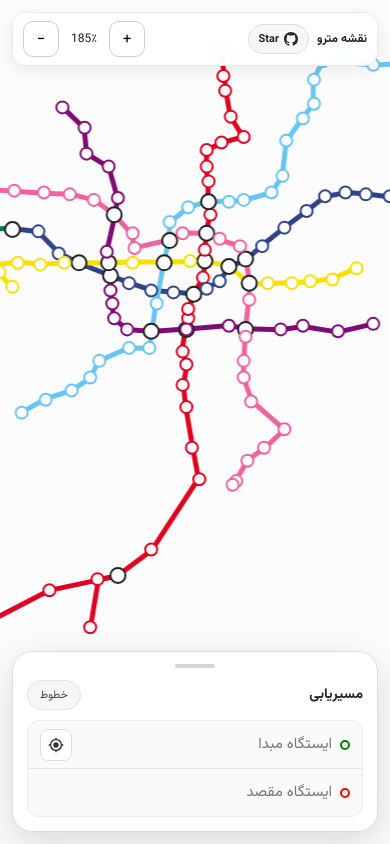
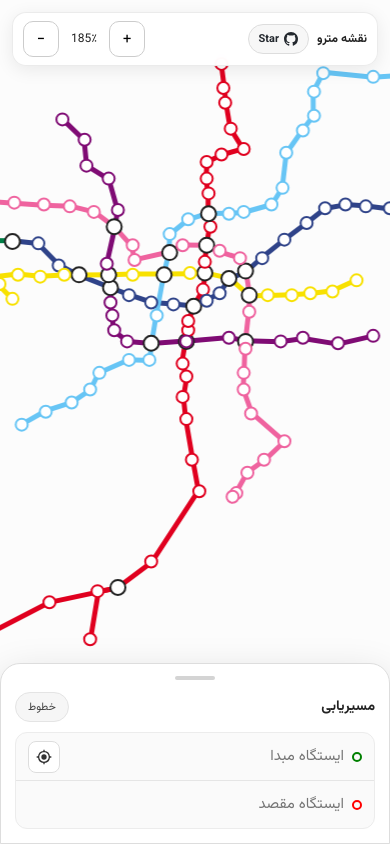
Before and after one commit to amirabbas-gh/tehran-metro, a React (Vite) app: page / in a window 390 px wide. Built offline with nearby package versions, Linux system fonts and the light colour scheme.

Commit message:
Update mobile viewport handling in App.jsx and refine styles in style.css for improved layout and usability. Adjust MOBILE_PAN_OFFSET_Y for better map positioning on mobile devices, and enhance CSS properties to ensure consistent height and padding across various elements.

```diff
--- a/src/App.jsx
+++ b/src/App.jsx
@@ -15,7 +15,8 @@ const MOBILE_MAX_WIDTH = 899;
 const TEHRAN_CENTER = { longitude: 51.421, latitude: 35.701 };
 // Positive Y shifts the initial view down so the map sits a bit higher.
 const DEFAULT_PAN_OFFSET_Y = 110;
-const MOBILE_PAN_OFFSET_Y = 160;
+// Extra offset clears the floating mobile top chrome.
+const MOBILE_PAN_OFFSET_Y = 220;
 
 function isMobileViewport() {
   return window.matchMedia(`(max-width: ${MOBILE_MAX_WIDTH}px)`).matches;
--- a/src/assets/style.css
+++ b/src/assets/style.css
@@ -7,6 +7,7 @@ body,
 #root {
   width: 100%;
   height: 100%;
+  height: 100dvh;
   margin: 0;
   overflow: hidden;
 }
@@ -24,8 +25,9 @@ input {
 
 .page {
   width: min(1200px, 100%);
+  height: 100%;
+  height: 100vh;
   height: 100dvh;
-  height: 100vh;
   margin: 0 auto;
   padding: 12px;
   display: grid;
@@ -1056,6 +1058,8 @@ input {
     --sheet-radius: 20px;
     --safe-top: env(safe-area-inset-top, 0px);
     --safe-bottom: env(safe-area-inset-bottom, 0px);
+    /* Floating top chrome (inset + bar height) so map stations stay tappable */
+    --map-top-chrome: calc(var(--sheet-inset) + var(--safe-top) + 60px);
     position: relative;
     padding: 0;
     display: block;
@@ -1100,7 +1104,7 @@ input {
   }
 
   .installBanner {
-    bottom: calc(188px + var(--sheet-inset) + var(--safe-bottom) + 12px);
+    bottom: calc(188px + var(--safe-bottom) + 12px);
     width: max-content;
     max-width: calc(100vw - (var(--sheet-inset) * 2));
     padding: 6px 6px 6px 8px;
@@ -1180,24 +1184,23 @@ input {
 
   .mapViewport {
     padding: 0;
-    padding-bottom: calc(
-      188px + var(--sheet-inset) + var(--safe-bottom)
-    );
+    padding-top: var(--map-top-chrome);
+    padding-bottom: calc(188px + var(--safe-bottom));
   }
 
   .searchForm {
-    position: absolute;
-    left: var(--sheet-inset);
-    right: var(--sheet-inset);
-    bottom: calc(var(--sheet-inset) + var(--safe-bottom));
+    position: fixed;
+    left: 0;
+    right: 0;
+    bottom: 0;
     z-index: 50;
     width: auto;
     max-width: none;
-    max-height: none;
+    max-height: calc(100dvh - var(--safe-top) - 8px);
     height: auto;
-    padding: 0 var(--sheet-pad) var(--sheet-pad);
+    padding: 0 var(--sheet-pad) calc(var(--sheet-pad) + var(--safe-bottom));
     gap: 0;
-    border-radius: var(--sheet-radius);
+    border-radius: var(--sheet-radius) var(--sheet-radius) 0 0;
     box-shadow: 0 12px 40px rgba(0, 0, 0, 0.14);
     overflow: hidden;
   }
```
